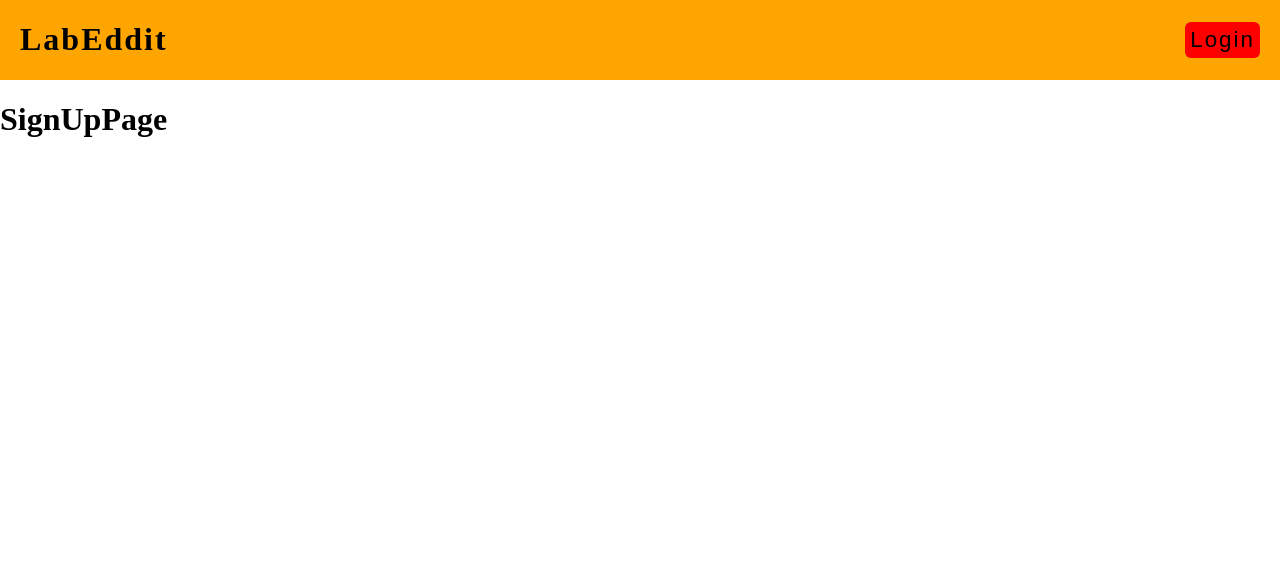
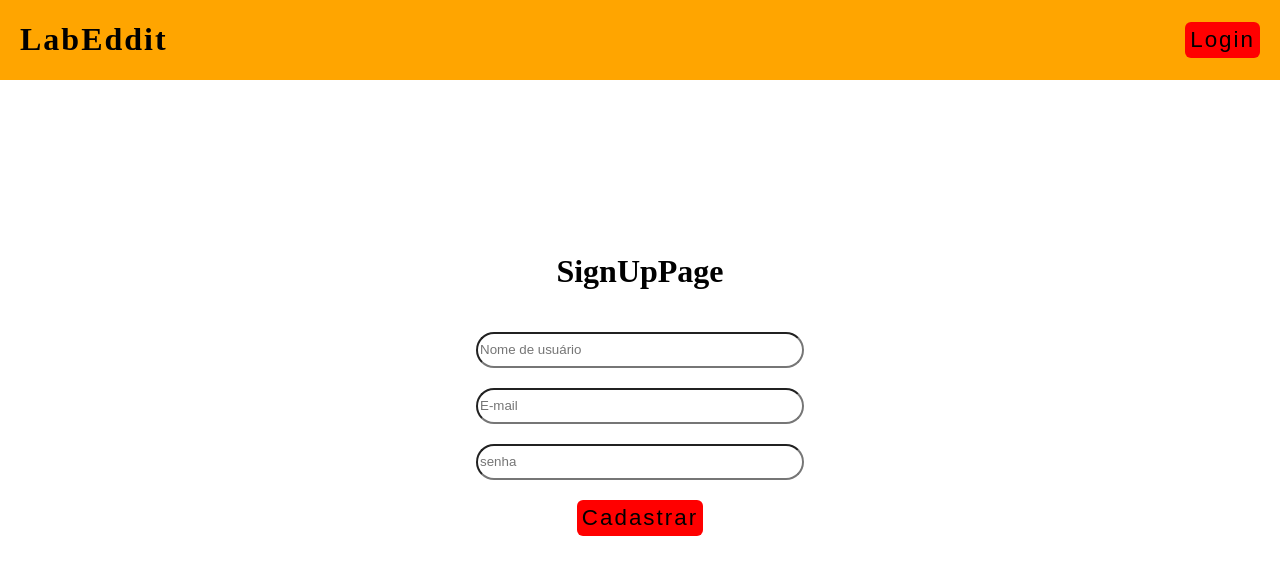
Before and after one commit to future4code/Guilherme-Alfredo, a React (Create React App) app in the folder semana12/labeddit/: page /cadastro in a window 1280 px wide. Shown: the top 574 px of the page. Built offline with nearby package versions, Linux system fonts and the light colour scheme; the HTML template or start-up script is replaced by a standard one.

Commit message:
integração página de login e cadastro

```diff
--- a/semana12/labeddit/src/App.js
+++ b/semana12/labeddit/src/App.js
@@ -1,10 +1,17 @@
-import React from 'react'
+import React, { useState } from 'react'
+import { BrowserRouter } from 'react-router-dom'
+import Header from './components/Header/Header'
 import Router from './routes/Router'
 
 const App = () => {
+  const token = localStorage.getItem("token")
+  const [buttonText, setButtonText] = useState(token? "Logout" : "Login")
   return (
     <div >
-      <Router/>
+      <BrowserRouter>
+      <Header buttonText={buttonText} setButtonText={setButtonText}/>
+      <Router buttonText={buttonText} setButtonText={setButtonText}/>
+      </BrowserRouter>
     </div>
   );
 }
--- a/semana12/labeddit/src/components/Header/Header.js
+++ b/semana12/labeddit/src/components/Header/Header.js
@@ -1,14 +1,31 @@
-import React from 'react'
+import React, { useState } from 'react'
 import { goToFeedPage, goToLoginPage } from '../../routes/coordinator'
 import { Button, Main, Title } from './styled'
 import {useHistory} from 'react-router-dom'
 
-const Header = () => {
+const Header = ({buttonText, setButtonText}) => {
+    const token = localStorage.getItem("token")
     const history = useHistory()
+
+
+    const logout = () => {
+        localStorage.removeItem("token")
+    }
+
+    const tradeButton = () => {
+        if (token){
+            logout()
+            setButtonText("Login")
+            goToLoginPage(history)
+        } else {
+            goToLoginPage(history)
+        }
+    }
+
     return (
         <Main>
             <Title onClick={() => goToFeedPage(history)}>LabEddit</Title>
-            <Button onClick={() => goToLoginPage(history)}>Login</Button>
+            <Button onClick={tradeButton}>{buttonText}</Button>
         </Main>
     )
 }
--- /dev/null
+++ b/semana12/labeddit/src/hooks/useProtectedPage.js
@@ -0,0 +1,16 @@
+import React, { useLayoutEffect } from 'react'
+import { useHistory } from 'react-router'
+import { goToLoginPage } from '../routes/coordinator'
+
+
+const useProtectedPage = () => {
+    const history = useHistory()
+    useLayoutEffect(() =>{
+        const token = localStorage.getItem('token')
+        if(!token){
+            goToLoginPage(history)
+        }
+    }, [history])
+}
+
+export default useProtectedPage
--- /dev/null
+++ b/semana12/labeddit/src/hooks/useUnprotectedPage.js
@@ -0,0 +1,16 @@
+import React, { useLayoutEffect } from 'react'
+import { useHistory } from 'react-router'
+import { goToFeedPage } from '../routes/coordinator'
+
+
+const useUnProtectedPage = () => {
+    const history = useHistory()
+    useLayoutEffect(() =>{
+        const token = localStorage.getItem('token')
+        if(token){
+            goToFeedPage(history)
+        }
+    }, [history])
+}
+
+export default useUnProtectedPage
--- a/semana12/labeddit/src/pages/FeedPage/FeedPage.js
+++ b/semana12/labeddit/src/pages/FeedPage/FeedPage.js
@@ -1,6 +1,8 @@
 import React from 'react'
+import useProtectedPage from '../../hooks/useProtectedPage'
 
 const FeedPage = () => {
+    useProtectedPage()
     return (
         <div>
             <h1>FeedPage</h1>
--- a/semana12/labeddit/src/pages/LoginPage/LoginPage.js
+++ b/semana12/labeddit/src/pages/LoginPage/LoginPage.js
@@ -3,24 +3,24 @@ import { DivForm, MainContainer, Inputs, Button, DivSendButton, SignUp } from '.
 import useForm from '../../hooks/useForm'
 import { useHistory } from 'react-router'
 import { goToSignUpPage } from '../../routes/coordinator'
+import { login } from "../../services/user"
+import useUnProtectedPage from '../../hooks/useUnprotectedPage'
 
 const initialForm = {
     email: "",
     password: "",
 }
 
-
-
-const LoginPage = () => {
+const LoginPage = ({ setButtonText }) => {
+    useUnProtectedPage()
     const [form, onChange, clear] = useForm(initialForm);
     const history = useHistory()
 
     const handleClick = (event) => {
         event.preventDefault();
-        console.log(form)
+        login(form, history, setButtonText)
         clear();
     };
-
 
     return (
         <MainContainer>
@@ -32,9 +32,7 @@ const LoginPage = () => {
                     name="email"
                     value={form.email}
                     onChange={onChange}
-                    pattern={"[a-z0-9._%+-]+@[a-z0-9.-]+\\.[a-z]{2,}$"}
                     type="text"
-
                 />
                 <Inputs
                     required
@@ -45,10 +43,8 @@ const LoginPage = () => {
                     type="password"
                 />
                 <DivSendButton>
-                    <Button
-
-                    >
-                    Fazer login
+                    <Button>
+                        Fazer login
                     </Button>
                 </DivSendButton>
             </DivForm>
@@ -56,7 +52,6 @@ const LoginPage = () => {
                 onClick={() => goToSignUpPage(history)}>
                 Cadastre-se aqui
             </SignUp>
-
         </MainContainer>
     )
 }
--- a/semana12/labeddit/src/pages/PostDetailsPage/PostDetailsPage.js
+++ b/semana12/labeddit/src/pages/PostDetailsPage/PostDetailsPage.js
@@ -1,6 +1,8 @@
 import React from 'react'
+import useProtectedPage from '../../hooks/useProtectedPage'
 
 const PostDetailsPage = () => {
+    useProtectedPage()
     return (
         <div>
             <h1>PostDetailsPage</h1>
--- a/semana12/labeddit/src/pages/SignUpPage/SignUpPage.js
+++ b/semana12/labeddit/src/pages/SignUpPage/SignUpPage.js
@@ -1,10 +1,60 @@
 import React from 'react'
+import { Button, DivForm, DivSendButton, Inputs, MainContainer } from './styled'
+import useForm from '../../hooks/useForm'
+import { useHistory } from 'react-router'
+import { signUp } from '../../services/user'
 
-const SignUpPage = () => {
+const initialForm = {
+    email: "",
+    password: "",
+    username:"",
+}
+
+const SignUpPage = ({setButtonText}) => {
+    const [form, onChange, clear] = useForm(initialForm);
+    const history = useHistory()
+
+    const handleClick = (event) => {
+        event.preventDefault();
+        signUp(form, history, setButtonText)
+        clear();
+    };
+
     return (
-        <div>
+        <MainContainer>
             <h1>SignUpPage</h1>
-        </div>
+            <DivForm onSubmit={handleClick}>
+                <Inputs
+                    required
+                    placeholder="Nome de usuário"
+                    name="username"
+                    value={form.username}
+                    onChange={onChange}
+                    type="text"
+                />
+                <Inputs
+                    required
+                    placeholder="E-mail"
+                    name="email"
+                    value={form.email}
+                    onChange={onChange}
+                    type="text"
+                />
+                <Inputs
+                    required
+                    placeholder="senha"
+                    name="password"
+                    value={form.password}
+                    onChange={onChange}
+                    type="password"
+                />
+                <DivSendButton>
+                    <Button>
+                    Cadastrar
+                    </Button>
+                </DivSendButton>
+            </DivForm>
+        </MainContainer>
     )
 }
 
--- a/semana12/labeddit/src/pages/SignUpPage/styled.js
+++ b/semana12/labeddit/src/pages/SignUpPage/styled.js
@@ -0,0 +1,41 @@
+import styled from 'styled-components'
+
+export const MainContainer = styled.div`
+    display:flex;
+    flex-direction: column;
+    align-items: center;
+    justify-content: center;
+    height: 80vh;
+`
+export const DivForm = styled.form`
+    display:flex;
+    flex-direction:column;
+    width: 25%;
+    height:40%;
+    align-items: center;
+`
+export const Inputs = styled.input`
+    width: 100%;
+    margin-top:20px;
+    height: 30px;
+    border-radius: 24px;
+    outline: 0;
+`
+export const Button = styled.button`
+    background-color: red;
+    color: black;
+    font-size: 1.4em;
+    padding: 5px;
+    letter-spacing: 2px;
+    border: none;
+    transition: all .4s;
+    cursor: pointer;
+    margin: 0 20px;
+    border-radius: 6px;
+`
+export const DivSendButton = styled.div`
+    margin-top: 20px;
+    display:flex;
+    align-items:center;
+    justify-content:center;
+`
--- a/semana12/labeddit/src/routes/Router.js
+++ b/semana12/labeddit/src/routes/Router.js
@@ -1,6 +1,5 @@
 import React from 'react'
-import { BrowserRouter, Switch, Route } from 'react-router-dom'
-import Header from '../components/Header/Header'
+import { Switch, Route } from 'react-router-dom'
 import ErrorPage from '../pages/ErrorPage/ErrorPage'
 import FeedPage from '../pages/FeedPage/FeedPage'
 import LoginPage from '../pages/LoginPage/LoginPage'
@@ -8,16 +7,15 @@ import PostDetailsPage from '../pages/PostDetailsPage/PostDetailsPage'
 import SignUpPage from '../pages/SignUpPage/SignUpPage'
 
 
-const Router = () => {
+const Router = ({ setButtonText}) => {
     return (
-        <BrowserRouter>
-            <Header />
+
         <Switch>
             <Route exact path="/login">
-                    <LoginPage />
+                <LoginPage setButtonText={setButtonText}/>
             </Route>
             <Route exact path="/cadastro">
-                    <SignUpPage />
+                <SignUpPage setButtonText={setButtonText}/>
             </Route>
             <Route exact path="/">
                 <FeedPage />
@@ -29,7 +27,7 @@ const Router = () => {
                 <ErrorPage />
             </Route>
         </Switch>
-        </BrowserRouter>
+
     )
 }
 
--- /dev/null
+++ b/semana12/labeddit/src/services/user.js
@@ -0,0 +1,23 @@
+import axios from "axios"
+import {BASE_URL} from "../constants/urls"
+import { goToFeedPage } from "../routes/coordinator"
+
+export const login = (body, history, setButtonText) => {
+    axios.post(`${BASE_URL}/login`, body)
+        .then((res) => {
+            localStorage.setItem("token", res.data.token )
+            goToFeedPage(history)
+            setButtonText("Logout")
+        })
+        .catch((err)=>alert(err.response.data.message))
+}
+
+export const signUp = (body, history, setButtonText) => {
+    axios.post(`${BASE_URL}/signup`, body)
+        .then((res) => {
+            localStorage.setItem("token", res.data.token )
+            goToFeedPage(history)
+            setButtonText("Logout")
+        })
+        .catch((err)=>alert(err.response.data.message))
+}
```
Also changed, not shown: semana12/labeddit/src/services/recipe.js (added). Lines whose indentation alone changed are shown as unchanged.
